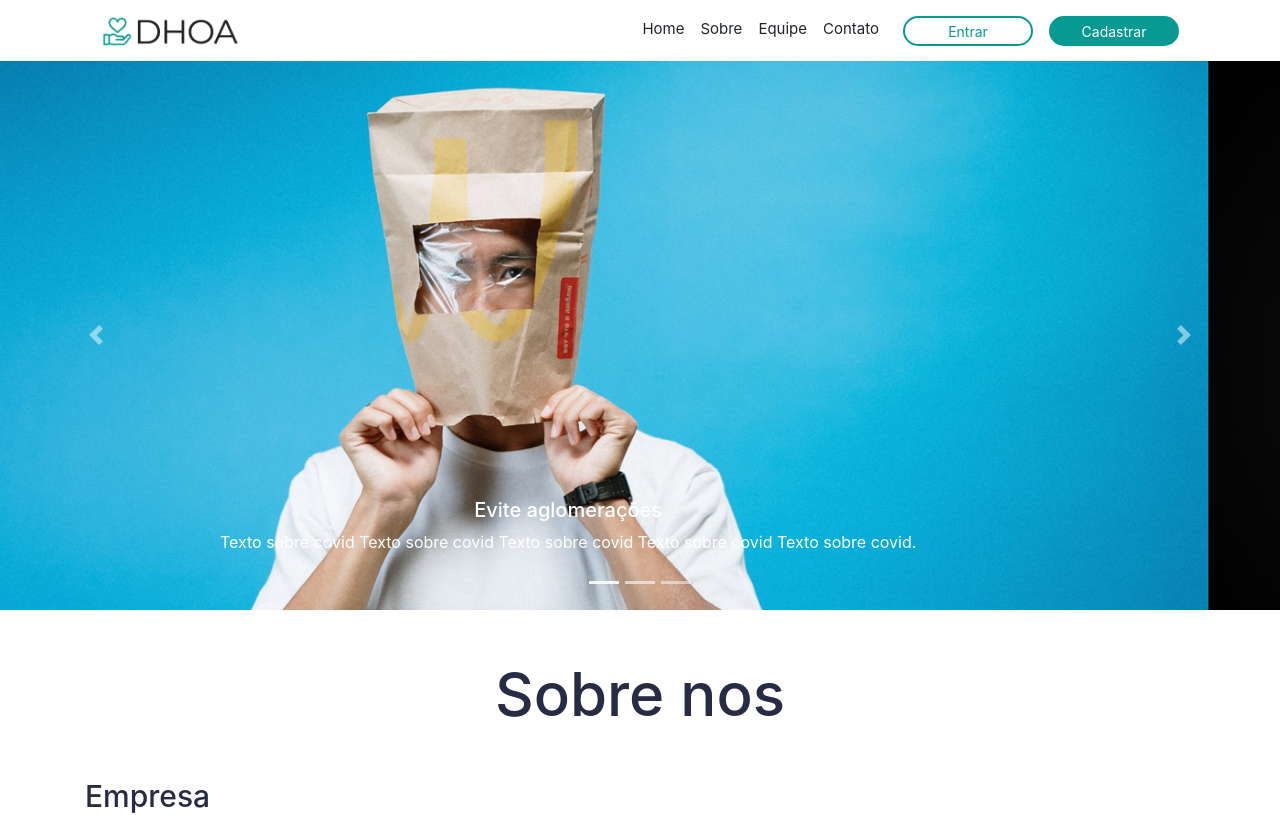
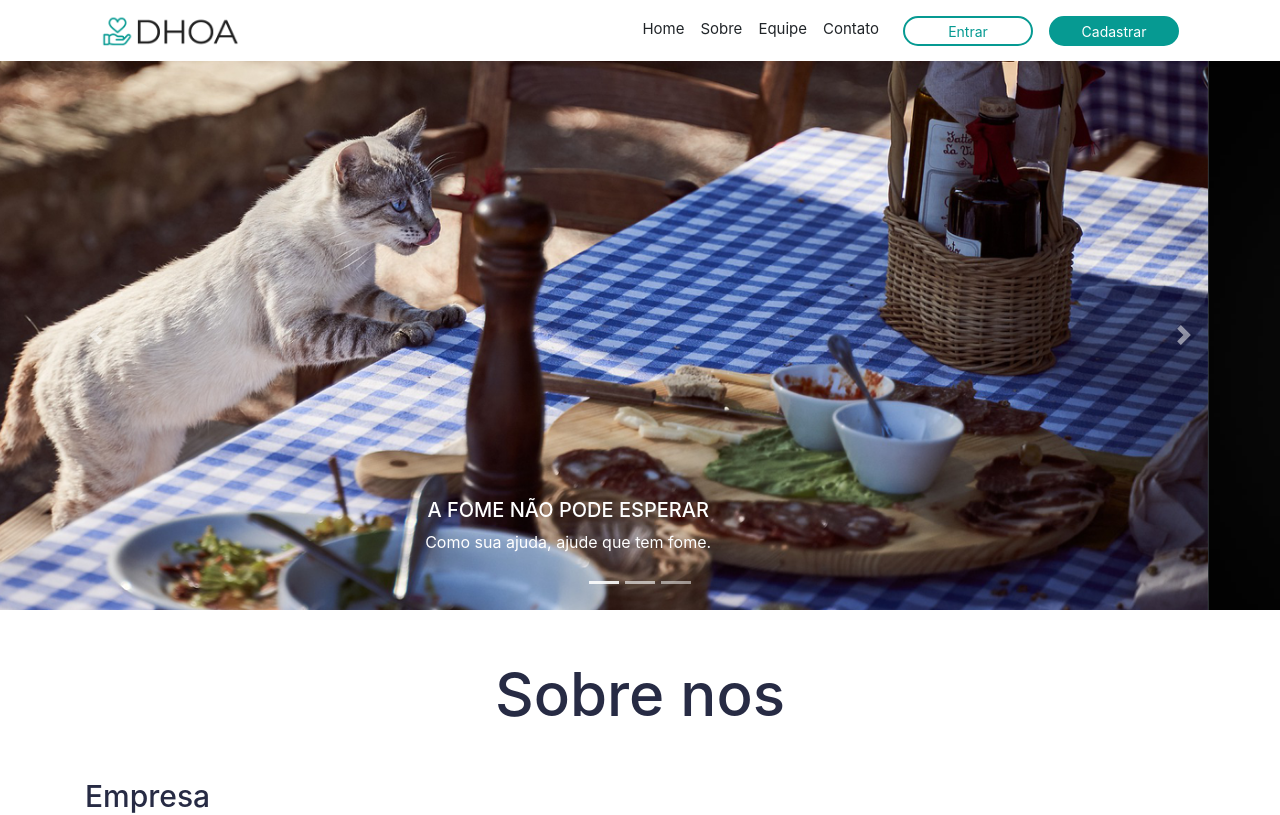
Before and after one commit to HARDTECHIO/dhoa-front, an Angular app: page /#/site in a window 1280 px wide. Shown: the top 815 px of the page. Built offline with nearby package versions, Linux system fonts and the light colour scheme.

Commit message:
fix(site): Alterado as frases e as imagens do  carousel #16

```diff
--- a/src/app/views/site/site.component.css
+++ b/src/app/views/site/site.component.css
@@ -70,3 +70,6 @@
 .bg-cinza {
   background-color: #f4f4f4;
 }
+.color-texto{
+  color: #069a92;
+}
--- a/src/app/views/site/site.component.html
+++ b/src/app/views/site/site.component.html
@@ -8,24 +8,24 @@
     </ol>
     <div class="carousel-inner">
         <div class="carousel-item active">
-            <img src="../../../assets/img/slide1.png" class="d-block w-100" alt="...">
+            <img src="../../../assets/img/Fome2.png" class="d-block w-100" alt="...">
             <div class="carousel-caption d-none d-md-block">
-                <h5>Evite aglomerações</h5>
-                <p>Texto sobre covid Texto sobre covid Texto sobre covid Texto sobre covid Texto sobre covid.</p>
+                <h5>A FOME NÃO PODE ESPERAR</h5>
+                <p>Como sua ajuda, ajude que tem fome.</p>
             </div>
         </div>
         <div class="carousel-item">
             <img src="../../../assets/img/slide2.png" class="d-block w-100" alt="...">
             <div class="carousel-caption d-none d-md-block">
-                <h5>Tenha o hábito de ajudar</h5>
-                <p>Ajude o coleguinha Ajude o coleguinha Ajude o coleguinha Ajude o coleguinha Ajude o coleguinha Ajude o coleguinha Ajude o coleguinha Ajude o coleguinha Ajude o coleguinha .</p>
+                <h5 >Tenha o hábito de ajudar</h5>
+                <p >Ame o próximo na mesma proporção que a você mesmo, e convenhamos niguém gosta de passar fome.</p>
             </div>
         </div>
         <div class="carousel-item">
-            <img src="../../../assets/img/slide1.png" class="d-block w-100" alt="...">
+            <img src="../../../assets/img/Fome1.png" class="d-block w-100" alt="...">
             <div class="carousel-caption d-none d-md-block">
-                <h5>Third slide label</h5>
-                <p>Some representative placeholder content for the third slide.</p>
+                <h5>FOME ?</h5>
+                <p >Quando o prato é muito disputado, podemos aprender a dividir.</p>
             </div>
         </div>
     </div>
```
Also changed, not shown: src/app/views/principal/inicio/inicio.component.html (line endings or trailing spaces), src/assets/img/Fome1.png (added), src/assets/img/Fome2.png (added).
